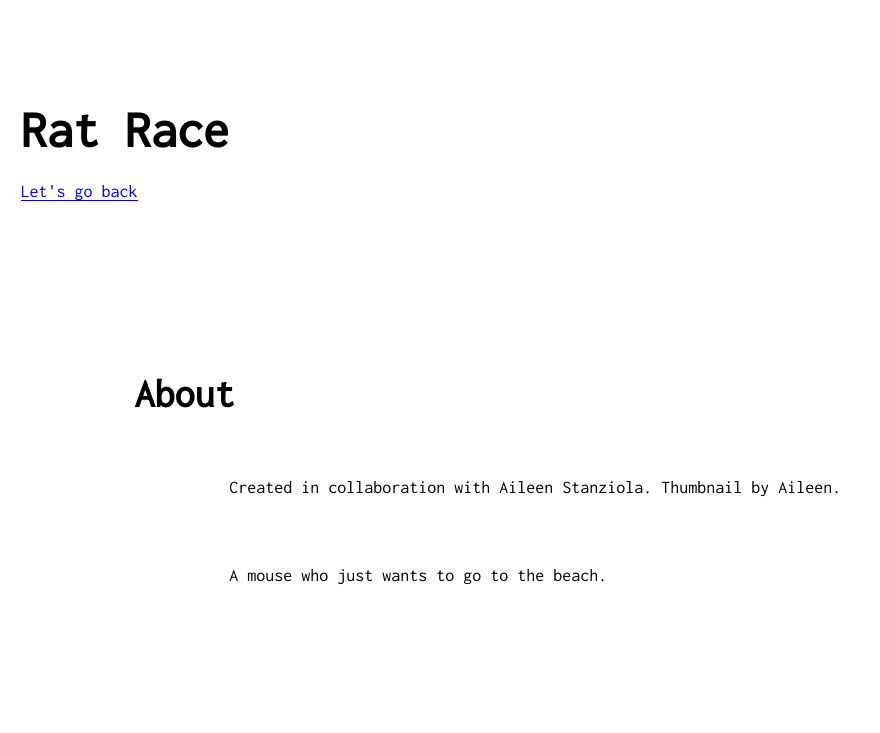
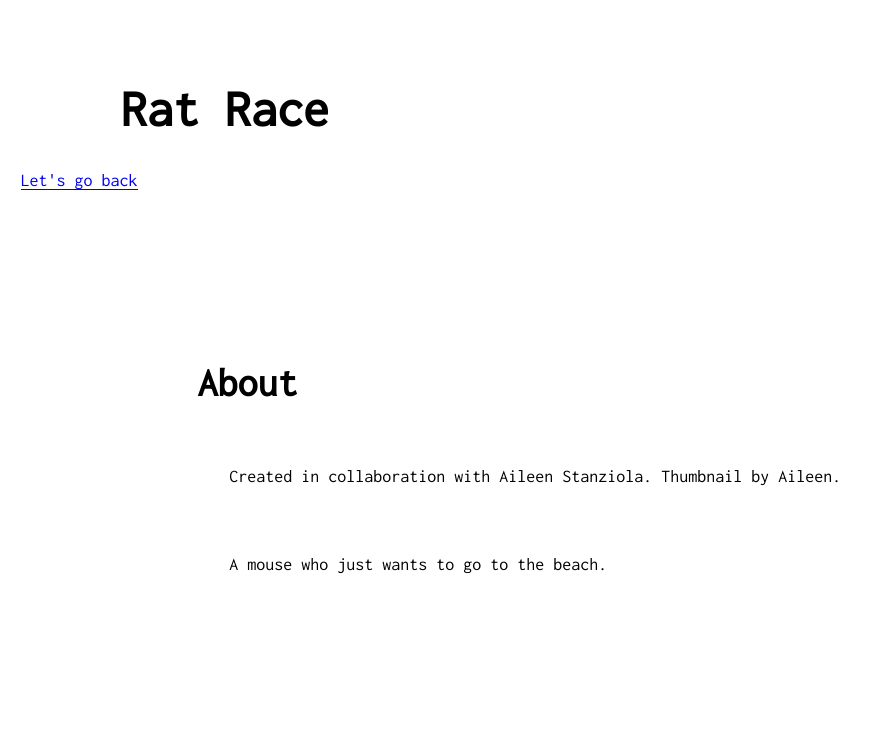
Before and after one commit to raclim/raclim-site, a plain HTML site: page visual/rat-race.html in a window 1280 px wide. Shown: the top 733 px of the page, without its empty margins (0-880 px from the left). Drawn offline with Linux system fonts and the light colour scheme.

Commit message:
Update style.css

```diff
--- a/style.css
+++ b/style.css
@@ -40,7 +40,7 @@ li {
 }
 .sectionLabel {
 	margin: 56px auto 56px auto;
-	width: 80%;
+	width: 70%;
 }
 
 #header {
@@ -48,7 +48,7 @@ li {
 }
 
 #pageTitle {
-	margin: 56px auto 25px auto;
+	margin-left:100px;
 }
 
 .headerThing {
```
